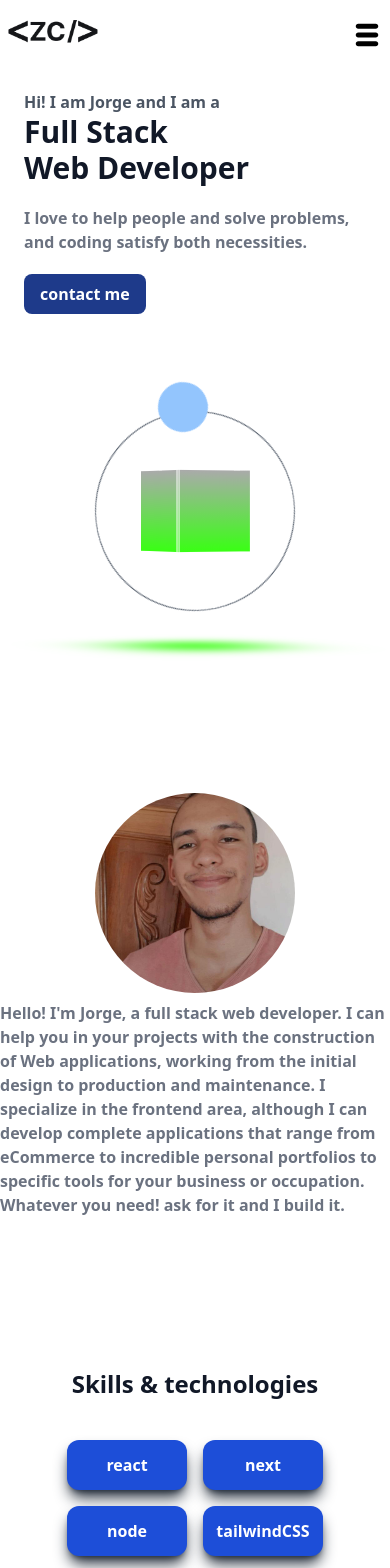
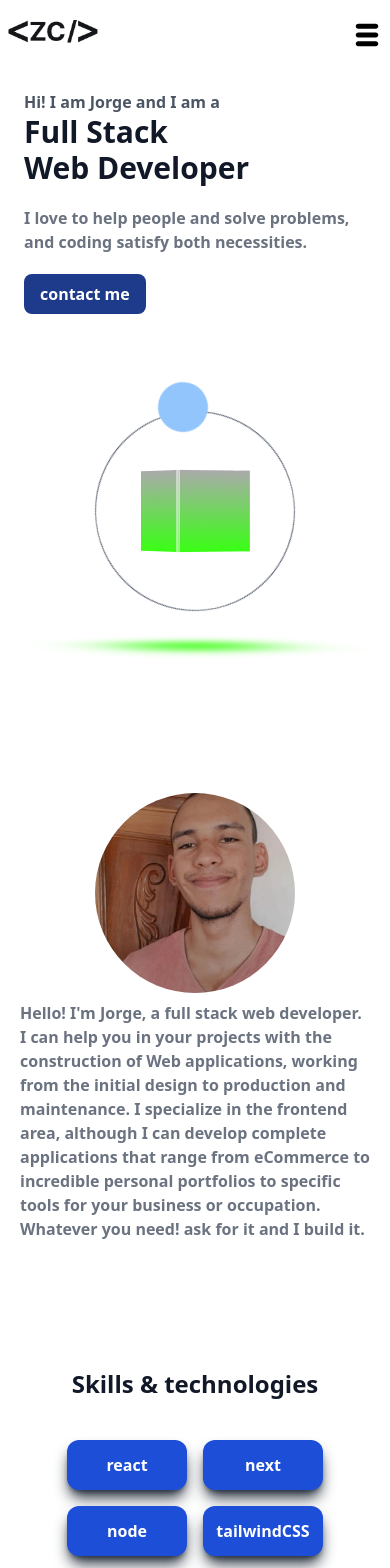
Before and after one commit to jorgezerpa/newPortfolioTemporalRepo, a React (Create React App) app: page / in a window 390 px wide. Shown: the top 1568 px of the page. Built offline with nearby package versions, Linux system fonts and the light colour scheme.

Commit message:
add animations to home page

```diff
--- a/package.json
+++ b/package.json
@@ -10,6 +10,7 @@
     "react": "^18.2.0",
     "react-dom": "^18.2.0",
     "react-icons": "^4.7.1",
+    "react-intersection-observer": "^9.4.1",
     "react-router-dom": "^6.4.4",
     "react-scripts": "5.0.1",
     "web-vitals": "^2.1.4"
--- a/src/components/About.jsx
+++ b/src/components/About.jsx
@@ -1,14 +1,26 @@
-import React from 'react'
+import React, { useEffect } from 'react'
+import { useInView } from 'react-intersection-observer'
 
 let skills = ['react', 'next','node','tailwindCSS','materialUI','Bootstrap', 'react native','laravel','wordpress', 'figma']
 
 export const About = () => {
+  const { ref:refImage, inView:inViewImage } = useInView({ threshold: 1, triggerOnce:true })
+  const { ref:refText, inView:inViewText  } = useInView({ threshold: 1, triggerOnce:true })
+  const { ref:refSkills, inView:inViewSkills } = useInView({ threshold: 1, triggerOnce:true })
+
+  useEffect(()=>{
+    if(inViewImage){
+
+    }
+  }, [inViewImage, inViewText, inViewSkills])
+
+
   return (
     <>
       <section className="w-full flex flex-col md:flex-row min-h-[70vh] mt-14 py-14">
           <div className="w-full h-full flex flex-col justify-center items-center">
-              <div className="w-[200px] h-[200px] bg-blue-300 rounded-[50%] mb-2 bg-center bg-no-repeat bg-cover" style={{ backgroundImage:`url('/images/profile.jpg')` }} ></div>
-              <p className="text-gray-500 font-semibold text-md max-w-[400px]">
+              <div ref={refImage} className={`opacity-0 ${ inViewImage && 'animate-zoomInSpin' } w-[200px] h-[200px] bg-blue-300 rounded-[50%] mb-2 bg-center bg-no-repeat bg-cover`} style={{ backgroundImage:`url('/images/profile.jpg')` }} ></div>
+              <p ref={refText} className={`${inViewText && 'animate-scaleY'} origin-top opacity-0 text-gray-500 font-semibold text-md max-w-[400px] px-5 sm:px-0`}>
               Hello! I'm Jorge, a full stack web developer. I can help you in your projects with the construction of Web applications, working from the initial design to production and maintenance. I specialize in the frontend area, although I can develop complete applications that range from eCommerce to incredible personal portfolios to specific tools for your business or occupation. Whatever you need! ask for it and I build it.
               </p>
           </div>
@@ -16,9 +28,9 @@ export const About = () => {
       <section className="w-full mt-10">
           <h2 className="text-gray-900 font-black text-2xl lg:text-3xl mb-10 text-center">Skills & technologies</h2>
           <div className='flex w-full justify-center'>
-            <ul className="max-w-[800px] flex justify-center gap-4 flex-wrap" id="skillsGrid">
+            <ul ref={refSkills} className={`max-w-[800px] flex justify-center gap-4 flex-wrap`} id="skillsGrid">
               {skills.map((skill, index)=>(
-                  <li key={'skills'+skill+index} className="rounded-xl w-[120px] h-[50px] bg-blue-700 text-white border-lg shadow-lg shadow-gray-800">
+                  <li key={'skills'+skill+index} className={`${inViewSkills && `animate-scaleY`} origin-bottom opacity-0 rounded-xl w-[120px] h-[50px] bg-blue-700 text-white border-lg shadow-lg shadow-gray-800`}>
                       <div className="font-bold w-full h-full flex justify-center items-center">{skill}</div>
                   </li>
               ))}
--- a/src/components/Contact.jsx
+++ b/src/components/Contact.jsx
@@ -1,34 +1,41 @@
 import React from 'react'
+import { useInView } from 'react-intersection-observer'
 
 export const Contact = () => {
+    const { ref:refIcon1, inView:inViewIcon1 } = useInView({ threshold: 1, triggerOnce:true })
+    const { ref:refIcon2, inView:inViewIcon2 } = useInView({ threshold: 1, triggerOnce:true })
+    const { ref:refIcon3, inView:inViewIcon3 } = useInView({ threshold: 1, triggerOnce:true })
+    const { ref:refIcon4, inView:inViewIcon4 } = useInView({ threshold: 1, triggerOnce:true })
+    const { ref:refBlog, inView:inViewBlog } = useInView({ threshold: .5, triggerOnce:true })
+    console.log(inViewBlog)
   return (
     <div className='flex flex-col items-center mt-20'>
         <h2 className="text-gray-900 font-black text-center text-3xl md:text-4xl lg:text-5xl">Contact me</h2>
         <section className="max-w-[800px] w-full flex flex-col md:flex-row min-h-[70vh]">
             <div className="flex-1 flex justify-center items-start md:items-center">
                 <div className="inline-block">
-                    <a target='black' href="https://www.linkedin.com/in/jorge-zerpa-code/" className="flex gap-1 mt-2 font-bold rounded-lg">
-                        <span><img width="30px" src="/icons/linkedin.png" alt="" /></span>
-                        jorge-zerpa-code
+                    <a ref={refIcon1} target='black' href="https://www.linkedin.com/in/jorge-zerpa-code/" className="flex gap-1 mt-2 font-bold rounded-lg">
+                        <span className={`${inViewIcon1 && 'animate-zoomInSpin'} opacity-0`}><img width="30px" src="/icons/linkedin.png" alt="" /></span>
+                        <span className={`${inViewIcon1 && 'animate-[scaleX_1s_ease_forwards_1s]'} origin-left opacity-0`}>jorge-zerpa-code</span>
                     </a>
-                    <a target='black' href="https://www.instagram.com/zerpa.code/" className="flex gap-1 mt-2 font-bold rounded-lg">
-                        <span><img width="30px" src="/icons/instagram.png" alt="" /></span>
-                        @zerpa.code
+                    <a ref={refIcon2} target='black' href="https://www.instagram.com/zerpa.code/" className="flex gap-1 mt-2 font-bold rounded-lg">
+                        <span className={`${inViewIcon2 && 'animate-zoomInSpin'} opacity-0`}><img width="30px" src="/icons/instagram.png" alt="" /></span>
+                        <span className={`${inViewIcon2 && 'animate-[scaleX_1s_ease_forwards_1s]'} origin-left opacity-0`}>@zerpa.code</span>
                     </a>
-                    <a target='black' href="#" className="flex gap-1 mt-2 font-bold rounded-lg">
-                        <span><img width="30px" src="/icons/email.png" alt="" /></span>
-                        contact@zerpacode.com
+                    <a ref={refIcon3} target='black' href="#" className="flex gap-1 mt-2 font-bold rounded-lg">
+                        <span className={`${inViewIcon3 && 'animate-zoomInSpin'} opacity-0`}><img width="30px" src="/icons/email.png" alt="" /></span>
+                        <span className={`${inViewIcon3 && 'animate-[scaleX_1s_ease_forwards_1s]'} origin-left opacity-0`}>contact@zerpacode.com</span>
                     </a>
-                    <a target='black' href="https://api.whatsapp.com/send/?phone=584126436269&text&type=phone_number&app_absent=0" className="flex gap-1 mt-2 font-bold rounded-lg">
-                        <span><img width="30px" src="/icons/whatsapp.png" alt="" /></span>
-                        +58 412 643 6269
+                    <a ref={refIcon4} target='black' href="https://api.whatsapp.com/send/?phone=584126436269&text&type=phone_number&app_absent=0" className="flex gap-1 mt-2 font-bold rounded-lg">
+                        <span className={`${inViewIcon4 && 'animate-zoomInSpin'} opacity-0`}><img width="30px" src="/icons/whatsapp.png" alt="" /></span>
+                        <span className={`${inViewIcon4 && 'animate-[scaleX_1s_ease_forwards_1s]'} origin-left opacity-0`}>+58 412 643 6269</span>
                     </a>
                 </div>
             </div>
-            <div className="flex-1 flex justify-center items-center py-14 md:py-0">
+            <div ref={refBlog} className={`flex-1 flex justify-center items-center py-14 md:py-0 ${inViewBlog && 'animate-[zoomIn_1s_ease_forwards_2s]'} opacity-0`}>
                 <div className="w-[200px] h-[200px] rounded-[50%]">
                     <div className="w-full flex justify-center">
-                        <img width="90px" src="../public/icons/medium.png" alt="" />
+                        <img width="90px" src="icons/medium.png" alt="" />
                     </div>
                     <p className="text-center font-bold mt-2 text-gray-800">I also love to write, you can see my articles about coding on Medium</p>
                     <div className="mt-2 flex justify-center">
--- a/src/components/Portfolio.jsx
+++ b/src/components/Portfolio.jsx
@@ -1,11 +1,15 @@
 import React from 'react'
+import { useInView } from 'react-intersection-observer'
 import { Link } from 'react-router-dom'
 
 export const Portfolio = () => {
+  const { ref:refS1, inView:inViewS1 } = useInView({ threshold: .5, triggerOnce:true })
+  const { ref:refS2, inView:inViewS2  } = useInView({ threshold: .5, triggerOnce:true })
+
   return (
     <>
       <h2 id="portfolio" className="text-gray-900 font-black text-center text-3xl md:text-4xl lg:text-5xl mb-10 md:mt-36 mt-20">My Portfolio</h2>
-      <section className="w-full flex flex-col md:flex-row min-h-[50vh]">
+      <section ref={refS1} className={`${inViewS1 && 'animate-scaleX'} opacity-0 origin-left w-full flex flex-col md:flex-row min-h-[50vh]`}>
             <div className="flex-1 flex justify-center items-start md:items-center">
               <div className="inline-block px-6">
                   <h2 className="text-gray-900 text-center md:text-left font-black text-2xl lg:text-3xl mb-5">Personal Projects</h2>
@@ -21,7 +25,7 @@ export const Portfolio = () => {
 
           </div>
       </section>
-      <section className="w-full flex flex-col-reverse md:flex-row min-h-[50vh]">
+      <section ref={refS2} className={`${inViewS2 && 'animate-scaleX'} opacity-0 origin-right w-full flex flex-col md:flex-row min-h-[50vh]`}>
           <div className="min-h-[300px] mt-5 sm:md-0 rounded-xl ml-0 md:ml-2 flex-1 flex justify-center items-center py-14 md:py-0 bg-center bg-no-repeat bg-cover" style={{ backgroundImage: `url('/images/codepen.png')`}}>
 
           </div>
--- a/tailwind.config.js
+++ b/tailwind.config.js
@@ -7,12 +7,15 @@ module.exports = {
     extend: {
       animation:{
         orbit: 'orbit 3s linear infinite',
+        zoomInSpin: 'zoomInSpin 1s linear forwards',
         zoomIn: 'zoomIn 1s linear forwards',
         zoomIn1: 'zoomIn 1s linear forwards .5s',
         zoomIn2: 'zoomIn 1s linear forwards 1s',
         zoomIn3: 'zoomIn 1s linear forwards 1.5s',
         zoomIn4: 'zoomIn 1s linear forwards 2s',
-        slideTL: 'slideTL .5s ease forwards 3.3s'
+        slideTL: 'slideTL .5s ease forwards 3.3s',
+        scaleX: 'scaleX 1s ease-in-out forwards',
+        scaleY: 'scaleY .5s ease forwards',
       },
       keyframes:{
         orbit: {
@@ -23,9 +26,24 @@ module.exports = {
           '0%': {transform: 'scale(0)', opacity: 0},
           '100%': {transform: 'scale(1)', opacity: 1},
         },
+        zoomInSpin: {
+          '0%': {transform: 'scale(0) rotate(150deg)', opacity: 0},
+          '100%': {transform: 'scale(1) rotate(0deg)', opacity: 1},
+        },
         slideTL: {
           '0%': {transform: 'translate(-30px)', opacity: 0},
+          '80%': {transform: 'translate(10px)', opacity: .8},
           '100%': {transform: 'translate(0px)', opacity: 1},
+        },
+        scaleX: {
+          '0%': {transform: 'scaleX(0)', opacity: 1},
+          '70%': {transform: 'scaleX(1)', opacity: .7},
+          '80%': {transform: 'scaleX(.8)', opacity: .8},
+          '100%': {transform: 'scaleX(1)', opacity: 1},
+        },
+        scaleY: {
+          '0%': {transform: 'scaleY(0)', opacity: 1},
+          '100%': {transform: 'scaleY(1)', opacity: 1},
         },
       }
     },
```
Also changed, not shown: 1 other file (tests, documents, lock files or other folders).
